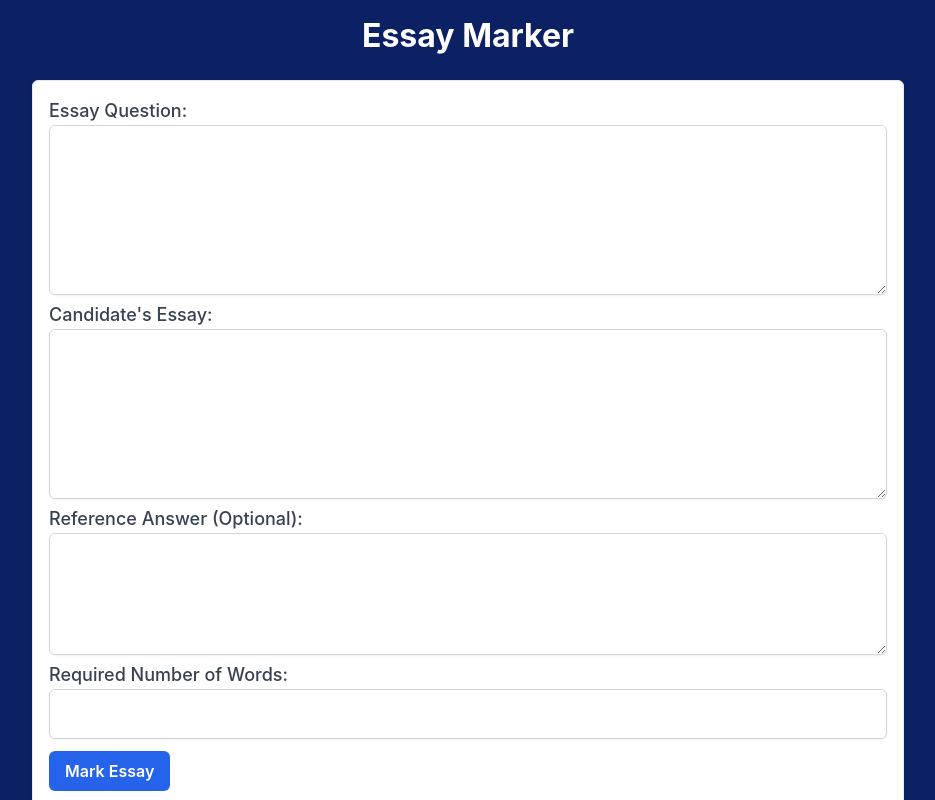
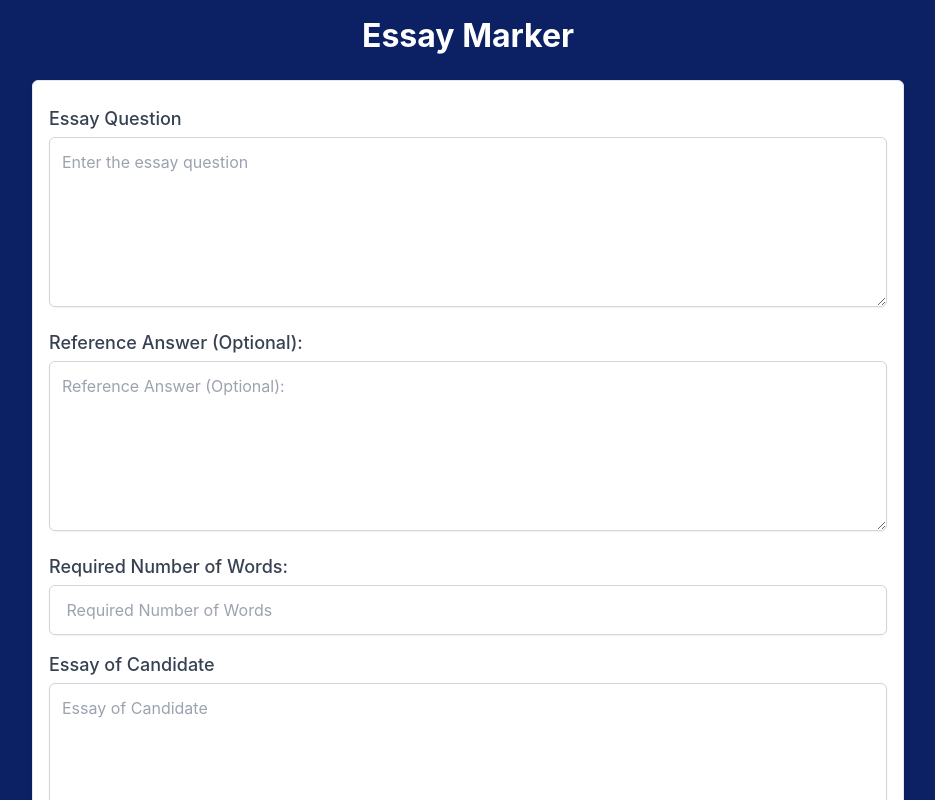
Before and after one commit to St80ene/essay_marker, a React (Vite) app: page / in a window 1280 px wide. Shown: the top 800 px of the page, without its empty margins (172-1107 px from the left). Built offline with nearby package versions, Linux system fonts and the light colour scheme; no server answers.

Commit message:
Fix text color
Signed-off-by: St80ene <etienejames5@gmail.com>

```diff
--- a/src/App.tsx
+++ b/src/App.tsx
@@ -10,7 +10,7 @@ const App = () => {
   };
 
   return (
-    <div className='w-[70%] text-white m-auto p-3 h-full flex flex-col items-center justify-center'>
+    <div className='w-[70%] m-auto p-3 h-full flex flex-col items-center justify-center'>
       <h2 className='text-white font-bold text-[2rem]'>Essay Marker</h2>
       <EssayMarkerForm onResult={handleResult} />
       {result && <EssayResult result={result} />}
--- /dev/null
+++ b/src/components/CustomInput.tsx
@@ -0,0 +1,59 @@
+import React from 'react';
+
+interface CustomInputProps {
+  type: 'text' | 'textarea' | 'number'; // Add other types as needed
+  value: string | number;
+  onChange: (
+    e: React.ChangeEvent<HTMLInputElement | HTMLTextAreaElement>
+  ) => void;
+  placeholder?: string;
+  rows?: number;
+  required?: boolean;
+  name: string;
+  label?: string; // Optional label for the input field
+}
+
+const CustomInput: React.FC<CustomInputProps> = ({
+  type,
+  value,
+  onChange,
+  placeholder,
+  rows,
+  required = false,
+  label,
+  name,
+}) => {
+  return (
+    <div className='mb-4 mt-2'>
+      {label && (
+        <label
+          htmlFor={name}
+          className='block text-lg font-medium text-gray-700 mb-1'
+        >
+          {label}
+        </label>
+      )}
+      {type === 'textarea' ? (
+        <textarea
+          className='w-full p-3 border border-gray-300 rounded-md shadow-sm focus:outline-none focus:ring-2 focus:ring-blue-500'
+          value={value as string}
+          onChange={onChange}
+          placeholder={placeholder}
+          rows={rows}
+          required={required}
+        />
+      ) : (
+        <input
+          type={type}
+          className='w-full p-3 border border-gray-300 rounded-md shadow-sm focus:outline-none focus:ring-2 focus:ring-blue-500'
+          value={value as string | number}
+          onChange={onChange}
+          placeholder={placeholder}
+          required={required}
+        />
+      )}
+    </div>
+  );
+};
+
+export default CustomInput;
--- a/src/components/EssayMarkerForm.tsx
+++ b/src/components/EssayMarkerForm.tsx
@@ -1,31 +1,47 @@
 import { useState } from 'react';
+import CustomInput from './CustomInput';
 
 const { VITE_AUTOGON_API_KEY } = import.meta.env;
 
+interface IState {
+  question: string;
+  essay: string;
+  answer: string;
+  requiredWordCount: string;
+}
+
+const initialState = {
+  question: '',
+  essay: '',
+  answer: '',
+  requiredWordCount: '',
+};
+
 const EssayMarkerForm = ({ onResult }: { onResult: any }) => {
-  const [question, setQuestion] = useState('');
-  const [essay, setEssay] = useState('');
-  const [answer, setAnswer] = useState('');
-  const [requiredWords, setRequiredWords] = useState('');
+  const [{ question, essay, answer, requiredWordCount }, setState] =
+    useState<IState>(initialState);
 
-  const sampleData = {
-    question: 'What are the benefits of exercise for mental health?',
-    essay:
-      "Exercise has numerous benefits for mental health. It helps reduce symptoms of depression and anxiety, improves mood, and boosts self-esteem. Regular physical activity increases the production of endorphins, which are known as 'feel-good' hormones. It also helps improve sleep patterns, which is crucial for mental well-being. Additionally, exercise can serve as a healthy coping mechanism for stress, providing a distraction and promoting relaxation. Overall, incorporating exercise into one’s routine can lead to significant improvements in mental health and overall quality of life.",
-    answer:
-      'Regular exercise can have a profoundly positive impact on mental health. It relieves stress, improves memory, helps you sleep better, and boosts overall mood. Exercise also has anti-anxiety effects and can alleviate symptoms of depression.',
-    required_number_of_words: 100,
-  };
+  // const sampleData = {
+  //   question: 'What are the benefits of exercise for mental health?',
+  //   essay:
+  //     "Exercise has numerous benefits for mental health. It helps reduce symptoms of depression and anxiety, improves mood, and boosts self-esteem. Regular physical activity increases the production of endorphins, which are known as 'feel-good' hormones. It also helps improve sleep patterns, which is crucial for mental well-being. Additionally, exercise can serve as a healthy coping mechanism for stress, providing a distraction and promoting relaxation. Overall, incorporating exercise into one’s routine can lead to significant improvements in mental health and overall quality of life.",
+  //   answer:
+  //     'Regular exercise can have a profoundly positive impact on mental health. It relieves stress, improves memory, helps you sleep better, and boosts overall mood. Exercise also has anti-anxiety effects and can alleviate symptoms of depression.',
+  //   required_number_of_words: 100,
+  // };
 
   const handleSubmit = async (e) => {
     e.preventDefault();
+    const form = e.target;
 
     const payload = {
       question,
       essay,
       answer: answer || null, // Optional field
-      required_number_of_words: parseInt(requiredWords, 10),
+      required_number_of_words: parseInt(requiredWordCount, 10),
     };
+
+    console.log({ VITE_AUTOGON_API_KEY });
 
     const response = await fetch(
       'https://api.autogon.ai/api/v1/services/essay-marker/',
@@ -42,8 +58,10 @@ const EssayMarkerForm = ({ onResult }: { onResult: any }) => {
     const result = await response.json();
 
     console.log('result', result);
+    setState(initialState);
 
     onResult(result);
+    form.reset();
   };
 
   return (
@@ -51,53 +69,53 @@ const EssayMarkerForm = ({ onResult }: { onResult: any }) => {
       className='w-full m-auto h-auto p-4 bg-white mt-5 border rounded-md shadow-md'
       onSubmit={handleSubmit}
     >
-      <div>
-        <label className='block text-lg font-medium text-gray-700'>
-          Essay Question:
-        </label>
-        <textarea
-          className='w-full p-3 border border-gray-300 rounded-md shadow-sm focus:outline-none focus:ring-2 focus:ring-blue-500'
+      <CustomInput
+        type='textarea'
+        name='question'
+        value={question}
+        onChange={(e) =>
+          setState((prev) => ({ ...prev, question: e.target.value }))
+        }
+        placeholder='Enter the essay question'
         rows={6}
-          value={question}
-          onChange={(e) => setQuestion(e.target.value)}
+        label='Essay Question'
         required
       />
-      </div>
-      <div>
-        <label className='block text-lg font-medium text-gray-700'>
-          Candidate's Essay:
-        </label>
-        <textarea
-          className='w-full p-3 border border-gray-300 rounded-md shadow-sm focus:outline-none focus:ring-2 focus:ring-blue-500'
+      <CustomInput
+        type='textarea'
+        name='answer'
         rows={6}
-          value={essay}
-          onChange={(e) => setEssay(e.target.value)}
+        value={answer}
+        onChange={(e) =>
+          setState((prev) => ({ ...prev, answer: e.target.value }))
+        }
+        placeholder='Reference Answer (Optional):'
+        label='Reference Answer (Optional):'
+        required={false}
+      />
+      <CustomInput
+        type='number'
+        name='requiredWordCount'
+        value={requiredWordCount}
+        onChange={(e) =>
+          setState((prev) => ({ ...prev, requiredWordCount: e.target.value }))
+        }
+        placeholder=' Required Number of Words'
+        label='Required Number of Words:'
         required
       />
-      </div>
-      <div>
-        <label className='block text-lg font-medium text-gray-700'>
-          Reference Answer (Optional):
-        </label>
-        <textarea
-          className='w-full p-3 border border-gray-300 rounded-md shadow-sm focus:outline-none focus:ring-2 focus:ring-blue-500'
-          rows={4}
-          value={answer}
-          onChange={(e) => setAnswer(e.target.value)}
-        />
-      </div>
-      <div>
-        <label className='block text-lg font-medium text-gray-700'>
-          Required Number of Words:
-        </label>
-        <input
-          type='number'
-          className='w-full p-3 border border-gray-300 rounded-md shadow-sm focus:outline-none focus:ring-2 focus:ring-blue-500'
-          value={requiredWords}
-          onChange={(e) => setRequiredWords(e.target.value)}
+      <CustomInput
+        type='textarea'
+        name='essay'
+        value={essay}
+        onChange={(e) =>
+          setState((prev) => ({ ...prev, essay: e.target.value }))
+        }
+        placeholder='Essay of Candidate'
+        rows={6}
+        label='Essay of Candidate'
         required
       />
-      </div>
       <button
         type='submit'
         className='px-4 mt-3 py-2 bg-blue-600 text-white font-semibold rounded-md hover:bg-blue-700 transition'
```
Also changed, not shown: src/components/EssayDescriptionInput.tsx (deleted, +0 -91 lines). Lines whose indentation alone changed are shown as unchanged.
